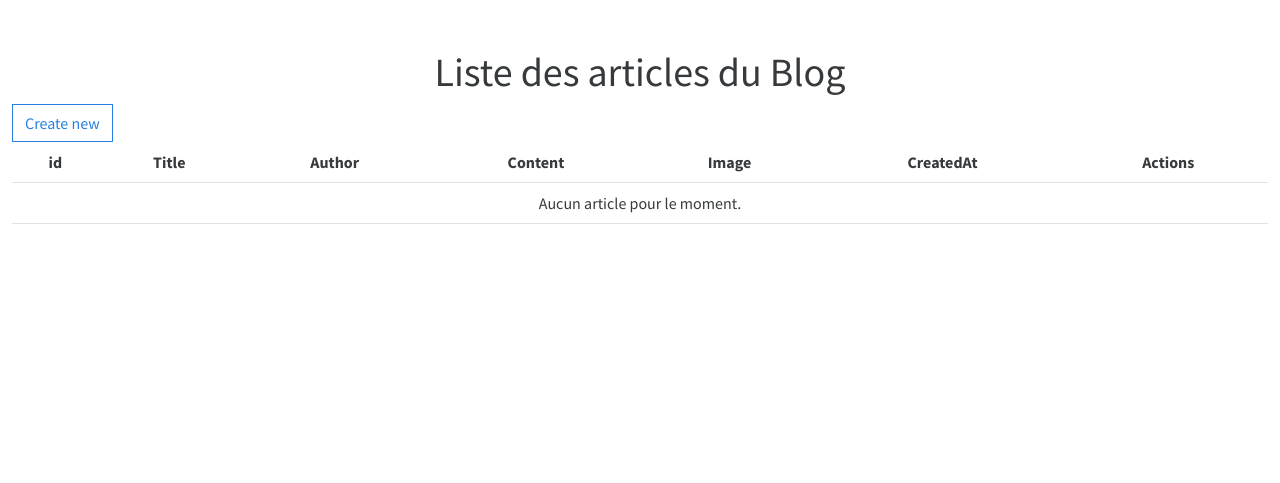
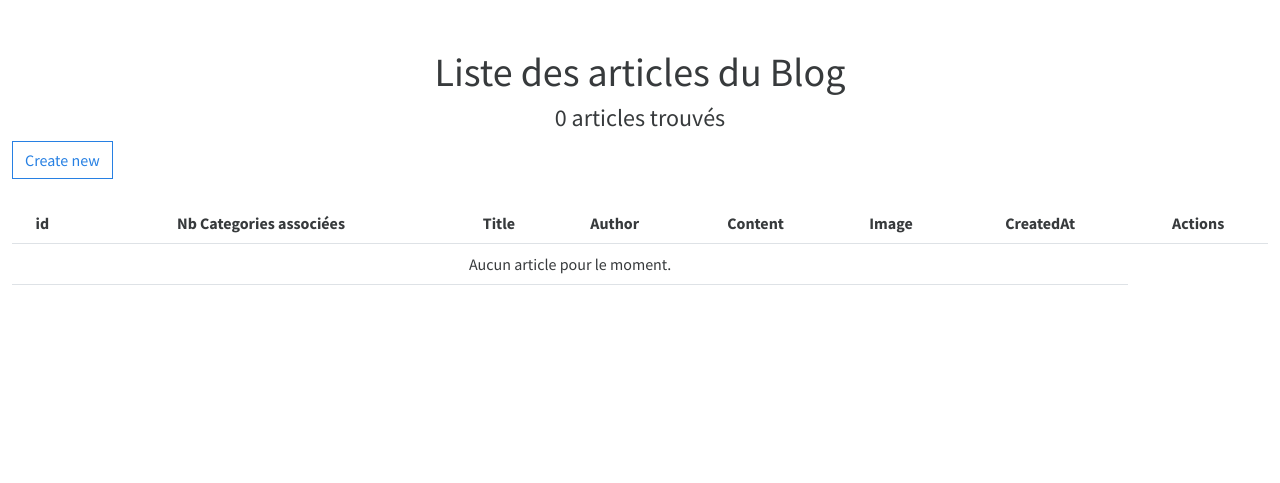
Before and after one commit to Marshall331/Symfony-TP, a Symfony app: template templates/blog/index.html.twig in a window 1280 px wide. Shown: the part 148-631 px from the top of the page. Run offline with Twig, Linux system fonts and the light colour scheme; the template is opened without the code that fills it, so the values that code supplies are empty; some libraries are stand-ins or nearby versions.

Commit message:
Merge branch 'main' of https://github.com/Marshall331/Symfony-TP

```diff
--- a/src/Controller/BlogController.php
+++ b/src/Controller/BlogController.php
@@ -31,13 +31,13 @@ class BlogController extends AbstractController
         );
     }
 
-    #[Route('/{id}', name: 'app_blog_show', methods: ['GET'])]
-    public function show(Article $article): Response
+    #[Route('/{slug}', name: 'app_blog_show', methods: ['GET'])]
+    public function show(ArticleRepository $articleRepository, String $slug): Response
     {
         return $this->render(
             'blog/show.html.twig',
             [
-                'article' => $article
+                'article' => $articleRepository->findOneBySlug($slug)
             ]
         );
     }
--- a/templates/blog/index.html.twig
+++ b/templates/blog/index.html.twig
@@ -5,14 +5,19 @@
 {% endblock %}
 
 {% block body %}
-	<h1 class="text-center">Liste des articles du Blog</h1>
-
-	<a href="{{ path('app_blog_new') }}" class="btn btn-outline-primary">Create new</a>
+	<div class="text-center">
+		<h1>Liste des articles du Blog</h1>
+		<h4>{{articles | length}}
+			articles trouvés
+		</h4>
+	</div>
+	<a href="{{ path('app_blog_new') }}" class="btn btn-outline-primary mb-4">Create new</a>
 
 	<table class="table table-hover text-center">
 		<thead>
 			<tr>
 				<th>id</th>
+				<th>Nb Categories associées</th>
 				<th>Title</th>
 				<th>Author</th>
 				<th>Content</th>
@@ -25,8 +30,9 @@
 			{% for article in articles %}
 				<tr>
 					<td>{{ article.id }}</td>
+					<td>{{ article.categories|length }} catégorie(s) associée(s)</td>
 					<td>
-						<a href="{{ path('app_blog_show', {'id': article.id }) }}">{{ article.title }}</a>
+						<a href="{{ path('app_blog_show', {'slug': article.slug }) }}">{{ article.title }}</a>
 					</td>
 					<td>{{article.user.fullName}}</td>
 					<td>{{ article.content }}</td>
@@ -35,7 +41,7 @@
 					</td>
 					<td>{{ article.createdAt|date('d/m/Y') }}</td>
 					<td>
-						<a href="{{ path('app_blog_show', {'id': article.id }) }}" class="btn btn-outline-secondary">show</a>
+						<a href="{{ path('app_blog_show', {'slug': article.slug }) }}" class="btn btn-outline-secondary">show</a>
 						<a href="{{ path('app_blog_indexOld', {'id': article.id, 'nom': 'blablabla' }) }}" class="btn btn-outline-info">edit</a>
 					</td>
 				</tr>
```
Also changed, not shown: src/DataFixtures/BlogFixtures.php (+6 -3 lines), src/Entity/Article.php (+18 -0 lines), src/Repository/ArticleRepository.php (+9 -9 lines).
